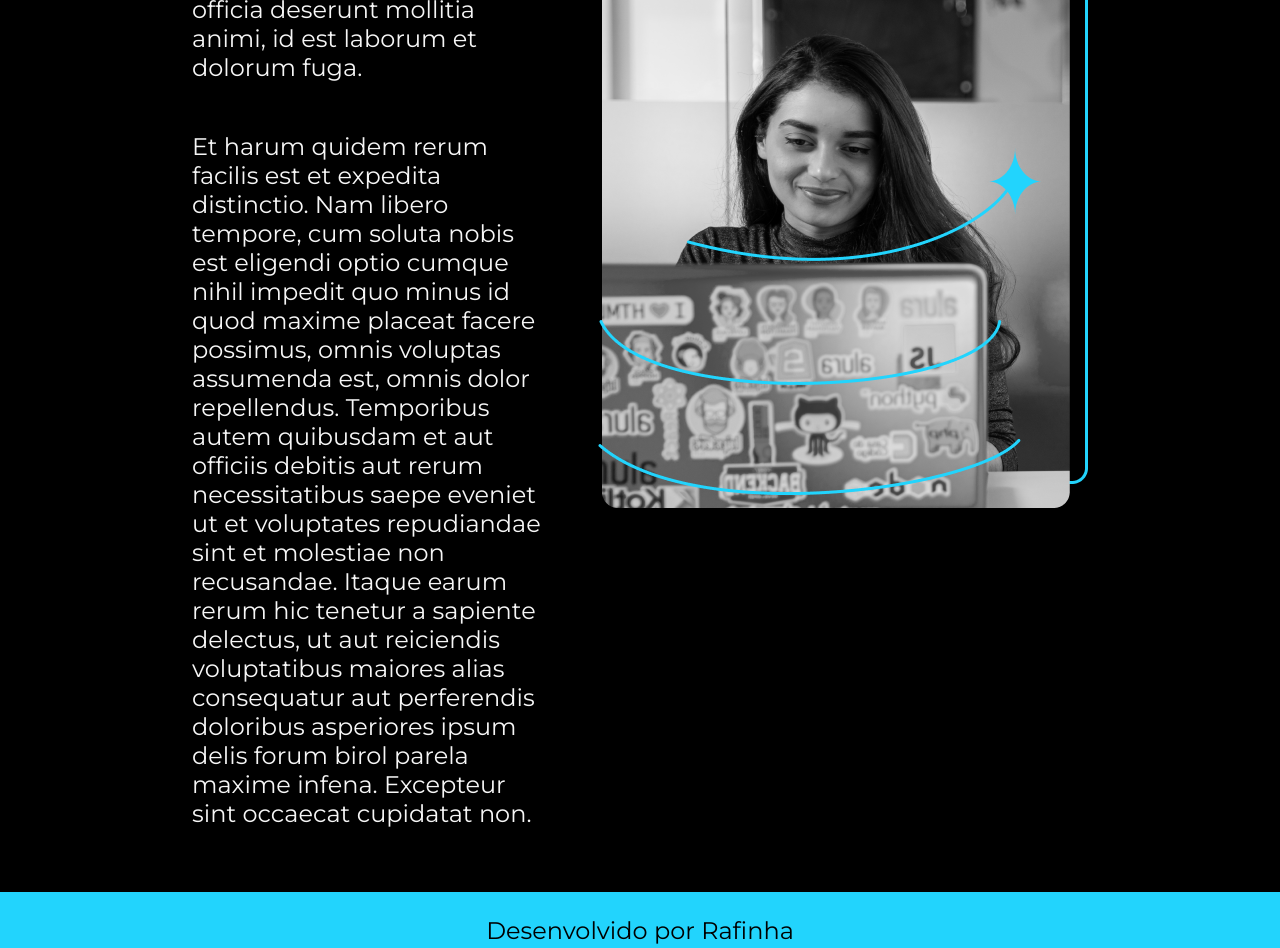
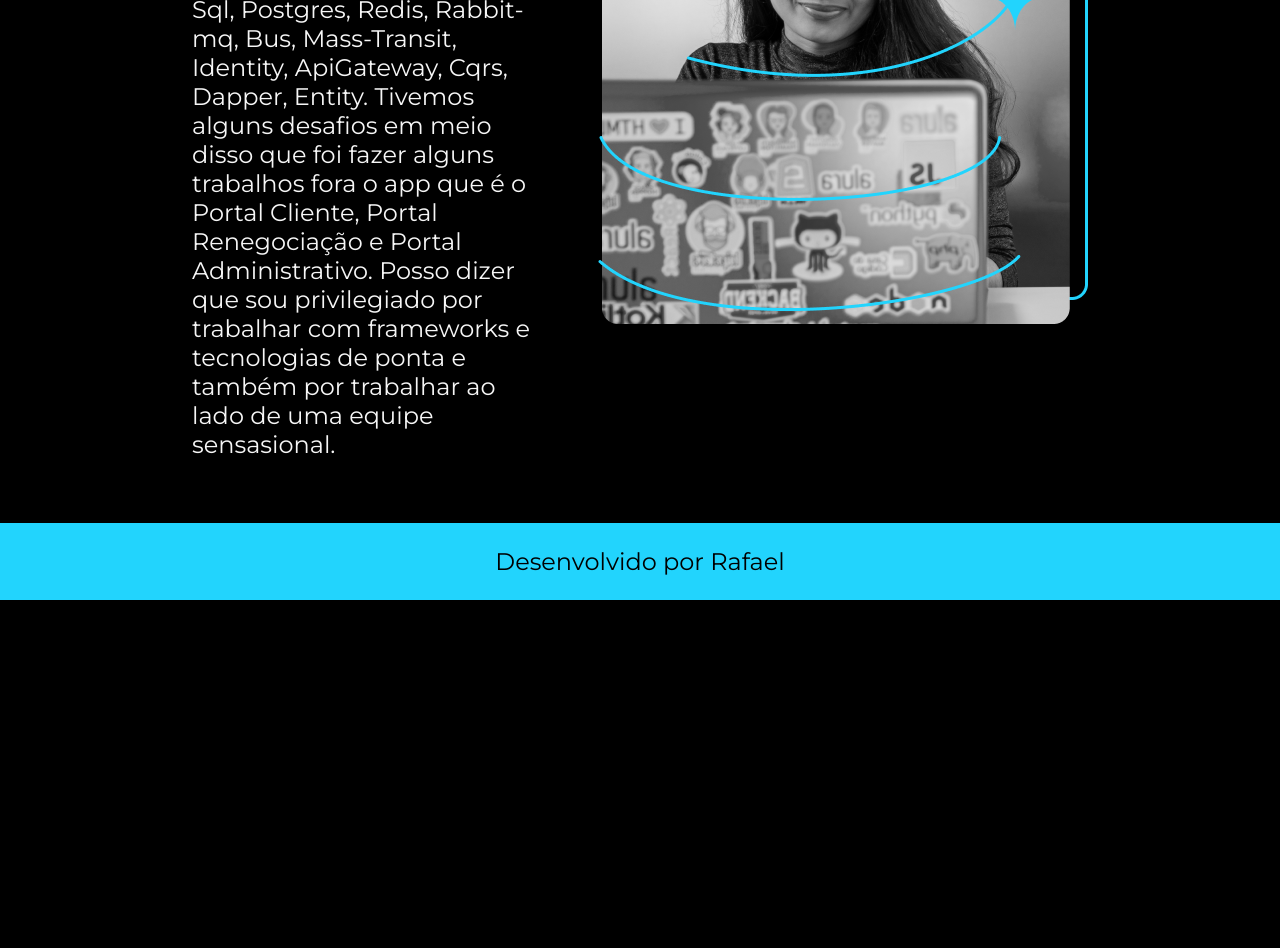
Before and after one commit to Rafael-Zancanaro/portifolio, a plain HTML site: page about.html in a window 1280 px wide. Shown: the part 480-1428 px from the top of the page. After the commit the page ends 1080 px from the top, so only its background shows below. Drawn offline with nearby package versions, Linux system fonts and the light colour scheme.

Commit message:
ajuste descricao

```diff
--- a/about.html
+++ b/about.html
@@ -1,5 +1,6 @@
 <!DOCTYPE html>
 <html lang="en">
+
 <head>
     <meta charset="UTF-8">
     <meta http-equiv="X-UA-Compatible" content="IE=edge">
@@ -7,6 +8,7 @@
     <title>Sobre mim</title>
     <link rel="stylesheet" href="./styles/style.css">
 </head>
+
 <body>
     <header class="cabecalho">
         <nav class="cabecalho_menu">
@@ -18,14 +20,22 @@
     <main class="apresentacao">
         <section class="apresentacao__conteudo">
             <h1 class="apresentacao__conteudo__titulo">Sobre mim</h1>
-            <p class="apresentacao__conteudo__texto">At vero eos et accusamus et iusto odio dignissimos ducimus qui blanditiis praesentium voluptatum deleniti atque corrupti quos dolores et quas molestias excepturi sint occaecati cupiditate non provident, similique sunt in culpa qui officia deserunt mollitia animi, id est laborum et dolorum fuga.</p>
-            <p class="apresentacao__conteudo__texto">Et harum quidem rerum facilis est et expedita distinctio. Nam libero tempore, cum soluta nobis est eligendi optio cumque nihil impedit quo minus id quod maxime placeat facere possimus, omnis voluptas assumenda est, omnis dolor repellendus. Temporibus autem quibusdam et aut officiis debitis aut rerum necessitatibus saepe eveniet ut et voluptates repudiandae sint et molestiae non recusandae. Itaque earum rerum hic tenetur a sapiente delectus, ut aut reiciendis voluptatibus maiores alias consequatur aut perferendis doloribus asperiores ipsum delis forum birol parela maxime infena. Excepteur sint occaecat cupidatat non.</p>
+            <p class="apresentacao__conteudo__texto">Sou desenvolvedor desde 2021 e iniciei minha carreira como
+                desenvolvedor Back-end na Havan onde estou até hoje,
+                faço parte de um time que desenvolve o aplicativo Havan, podendo assim ter o privilegio de trabalhar com
+                inumeros frameworks como: Sql, Postgres, Redis, Rabbit-mq, Bus, Mass-Transit, Identity, ApiGateway,
+                Cqrs, Dapper, Entity.
+                Tivemos alguns desafios em meio disso que foi fazer alguns trabalhos fora o app que é o Portal Cliente,
+                Portal Renegociação e Portal Administrativo.
+                Posso dizer que sou privilegiado por trabalhar com frameworks e tecnologias de ponta e também por
+                trabalhar ao lado de uma equipe sensasional.
+            </p>
         </section>
         <img src="./Assets/ImagemJoanaSantos.png" alt="Imagem da Joana Santos Programando">
     </main>
-
     <footer class="rodape">
-        <p>Desenvolvido por Rafinha</p>
+        <p>Desenvolvido por Rafael</p>
     </footer>
 </body>
+
 </html>
--- a/styles/style.css
+++ b/styles/style.css
@@ -80,7 +80,7 @@ body{
     font-family: var(--fonte-secundario);
 }
 
-.apresentacao__links__button:hover{
+.apresentacao__links__navegacao:hover{
     background-color: var(--cor-hover);
 }
 
```
Also changed, not shown: index.html (+16 -6 lines).
